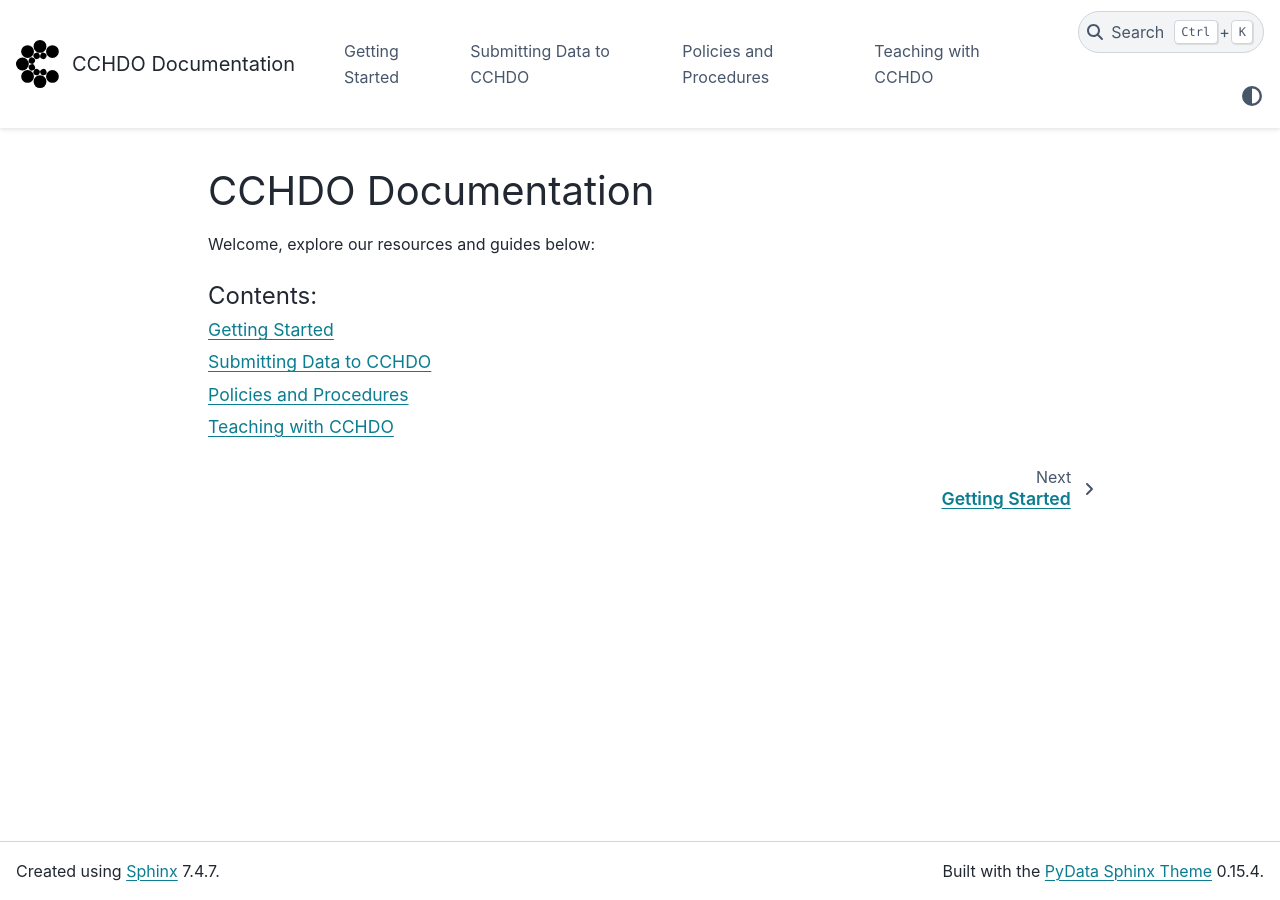
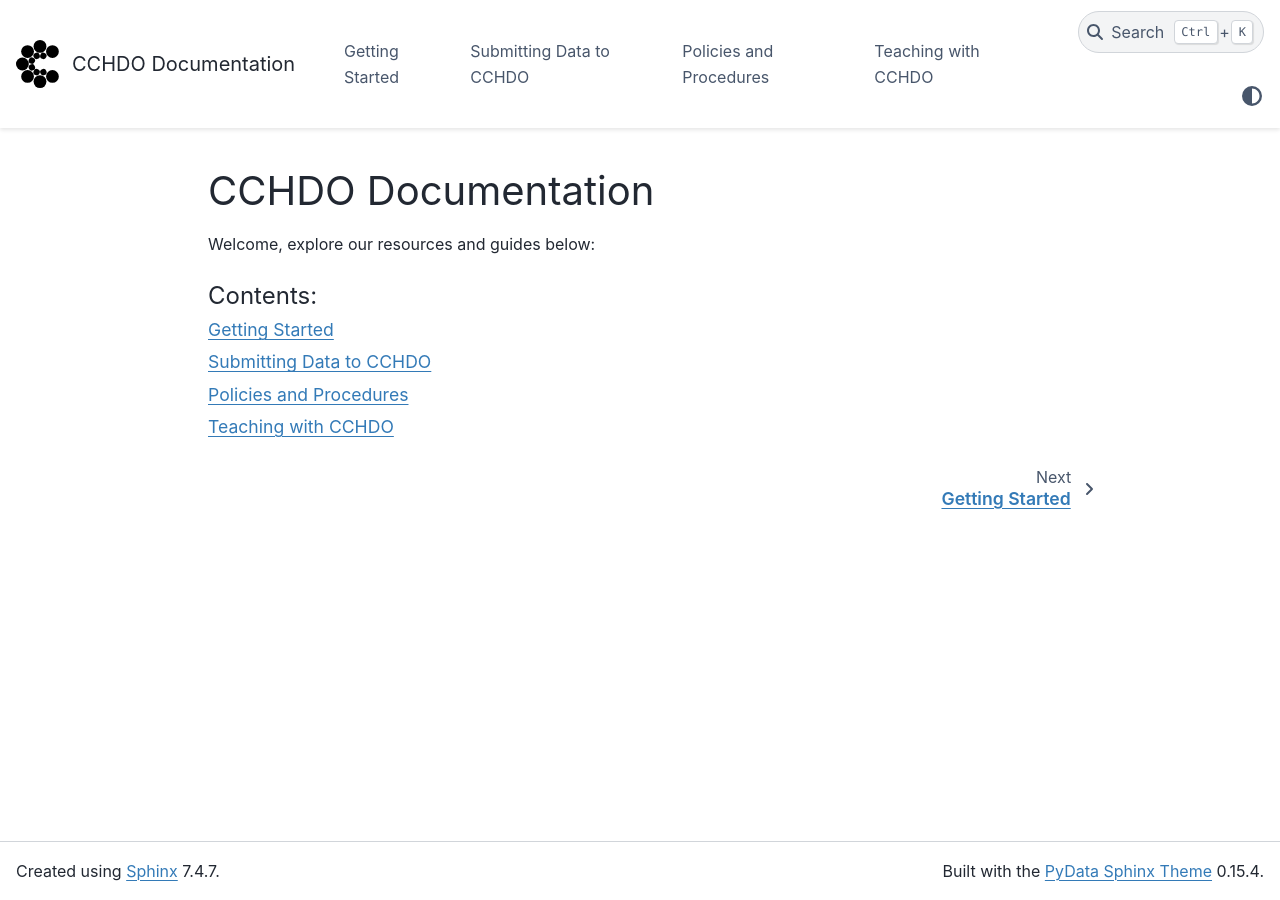
Before and after one commit to cchdo/cchdo-learning-and-guides, a Sphinx documentation site: the page built from docs/index.md, in a window 1280 px wide. Built offline with Sphinx 7.4.7 and the PyData theme 0.15.4, drawn with Linux system fonts in a browser that asks for light colours; pages that are not in the unit, such as notebooks, are missing from menus.

Commit message:
update site theme primary/secondary color

```diff
--- /dev/null
+++ b/docs/_static/custom.css
@@ -0,0 +1,11 @@
+/* update theme color, light */
+html[data-theme="light"] {
+    --pst-color-primary: #337ab7;
+    --pst-color-secondary: #23527c
+}
+
+/* update theme color, dark */
+html[data-theme="dark"] {
+    --pst-color-primary: #337ab7;
+    --pst-color-secondary: #23527c
+}
--- a/docs/conf.py
+++ b/docs/conf.py
@@ -54,6 +54,9 @@ html_theme_options = {
     }
 }
 
+html_css_files = [
+    'custom.css',
+]
 
 def setup(app):
     cloudflare = """(function(d) {
```
